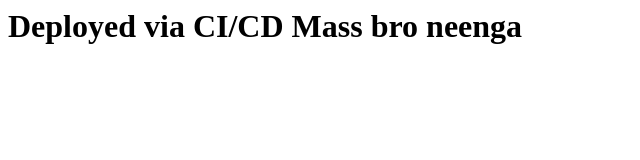
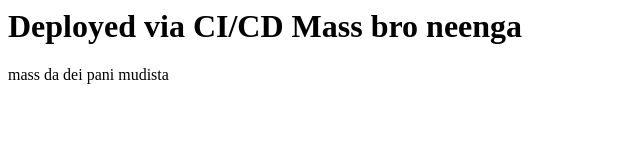
Before and after one commit to surajbadrinarayanans-gh/test-repository, a plain HTML site: page app/index.html in a window 1280 px wide. Shown: the whole page, without its empty margins (0-640 px from the left). Drawn offline with Linux system fonts and the light colour scheme.

Commit message:
final push of codes and config (5)

```diff
--- a/app/index.html
+++ b/app/index.html
@@ -1 +1,3 @@
 <h1>Deployed via CI/CD Mass bro neenga</h1>
+
+<p> mass da dei pani mudista</p>
```
